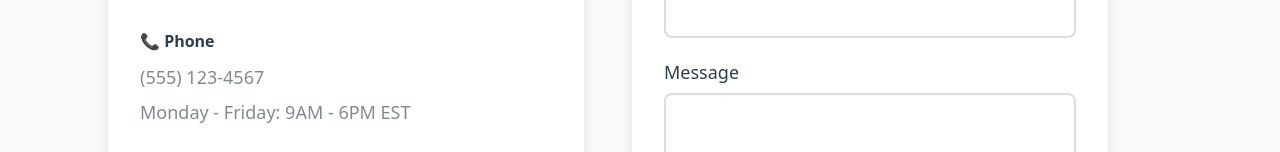
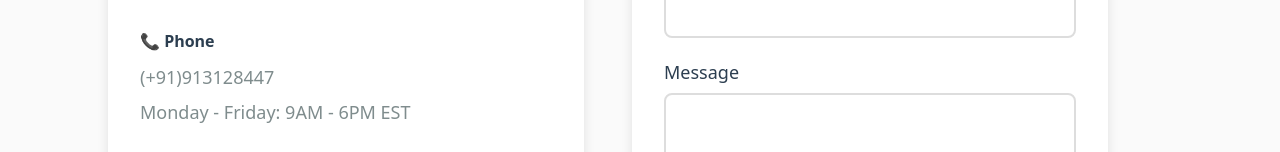
Before and after one commit to Croma12-ing/BooksStore, a React (Vite) app: page /contact in a window 1280 px wide. Shown: the part 556-708 px from the top of the page. Built offline with nearby package versions, Linux system fonts and the light colour scheme.

Commit message:
Update Contact.jsx

```diff
--- a/src/pages/Contact.jsx
+++ b/src/pages/Contact.jsx
@@ -47,7 +47,7 @@ const Contact = () => {
 
               <div className="contact-item">
                 <h3>📞 Phone</h3>
-                <p>(555) 123-4567</p>
+                <p>(+91)913128447</p>
                 <p>Monday - Friday: 9AM - 6PM EST</p>
               </div>
 
```
